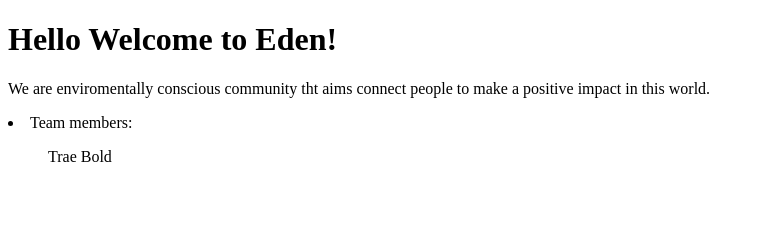
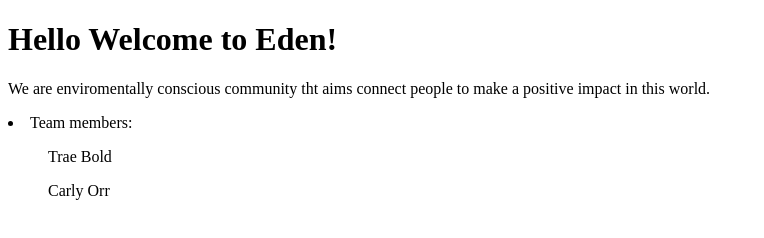
Before and after one commit to tbold5/snowdaytest, a plain HTML site: page index.html in a window 1280 px wide. Shown: the whole page, without its empty margins (0-764 px from the left). Drawn offline with Linux system fonts and the light colour scheme.

Commit message:
add my name to index.html

```diff
--- a/index.html
+++ b/index.html
@@ -15,6 +15,9 @@
             <ol>
                 Trae Bold
             </ol>
+	    <ol>
+                Carly Orr
+            </ol>
         </li>
     </div>
 </body>
```
